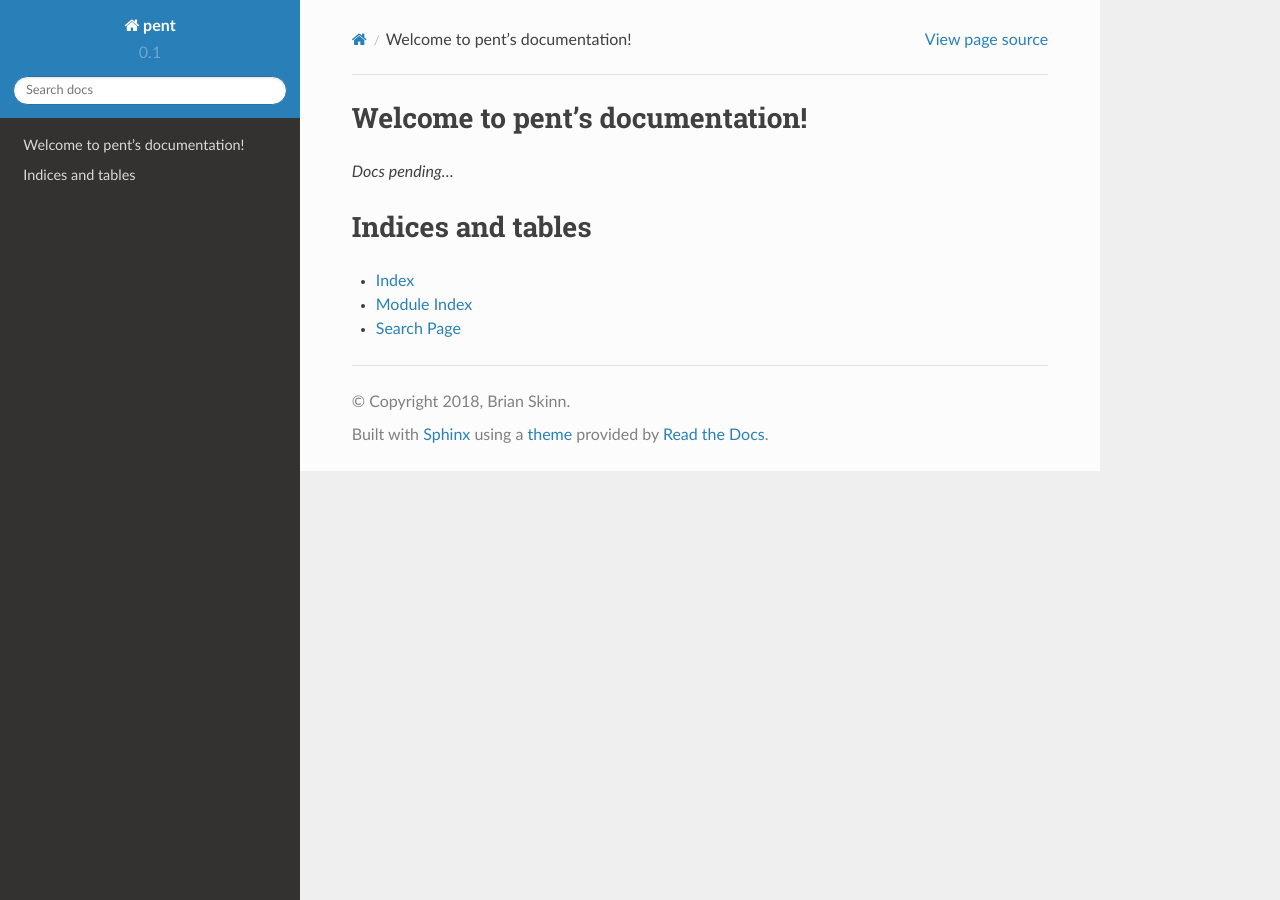
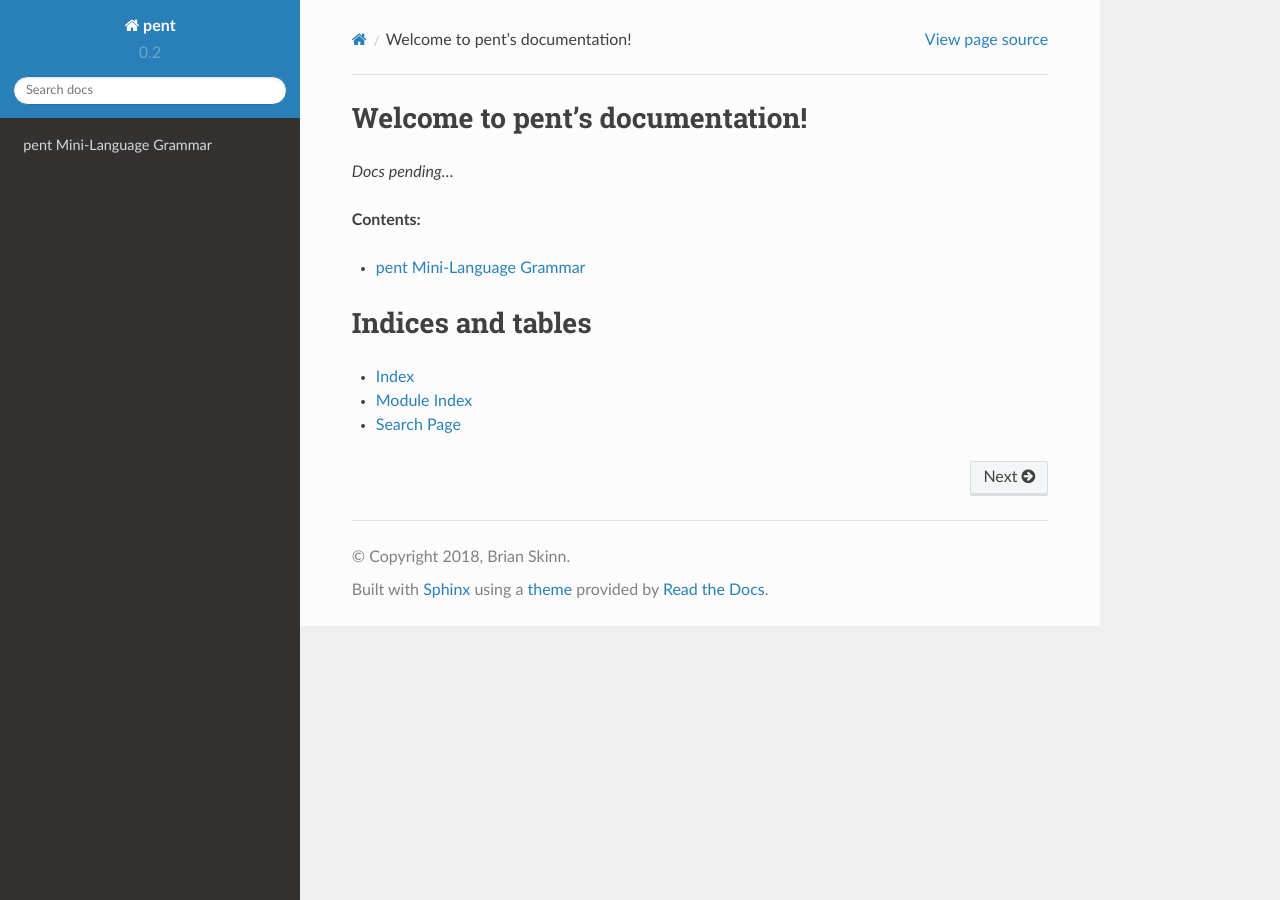
Before and after one commit to bskinn/pent, a Sphinx documentation site: the page built from doc/source/index.rst, in a window 1280 px wide. Built offline with Sphinx 7.4.7 and the Read the Docs theme 2.0.0, drawn with Linux system fonts in a browser that asks for light colours.

Commit message:
DOC: Start scratch draft of grammar docs
Few bullets tossed in. Needs more bullets, and then the writing.

[skip ci]

```diff
--- a/doc/source/conf.py
+++ b/doc/source/conf.py
@@ -14,6 +14,7 @@
 #
 import os
 import os.path as osp
+import re
 import sys
 sys.path.insert(0, osp.abspath(osp.join(os.pardir, os.pardir)))
 
@@ -24,10 +25,12 @@ project = 'pent'
 copyright = '2018, Brian Skinn'
 author = 'Brian Skinn'
 
+from pent import __version__
+
 # The short X.Y version
-version = '0.1'
+version = re.match(r"\d+\.\d+", __version__).group()
 # The full version, including alpha/beta/rc tags
-release = '0.1'
+release = __version__
 
 
 # -- General configuration ---------------------------------------------------
--- a/doc/source/index.rst
+++ b/doc/source/index.rst
@@ -9,9 +9,12 @@ Welcome to pent's documentation!
 *Docs pending...*
 
 
+**Contents:**
+
 .. toctree::
-   :maxdepth: 2
-   :caption: Contents:
+    :maxdepth: 2
+
+    grammar
 
 
 
```
Also changed, not shown: doc/source/grammar.rst (added, +28 -0 lines).
